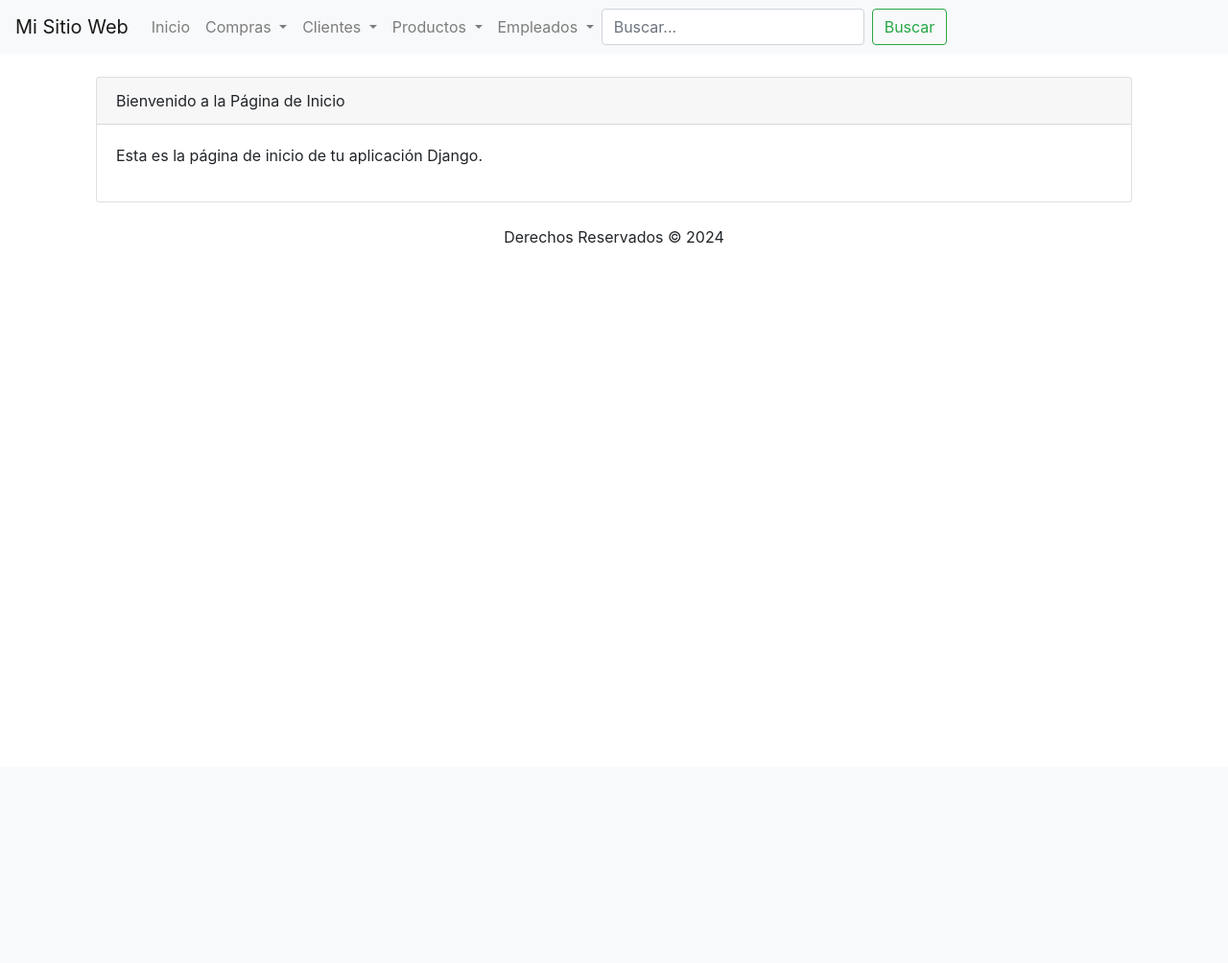
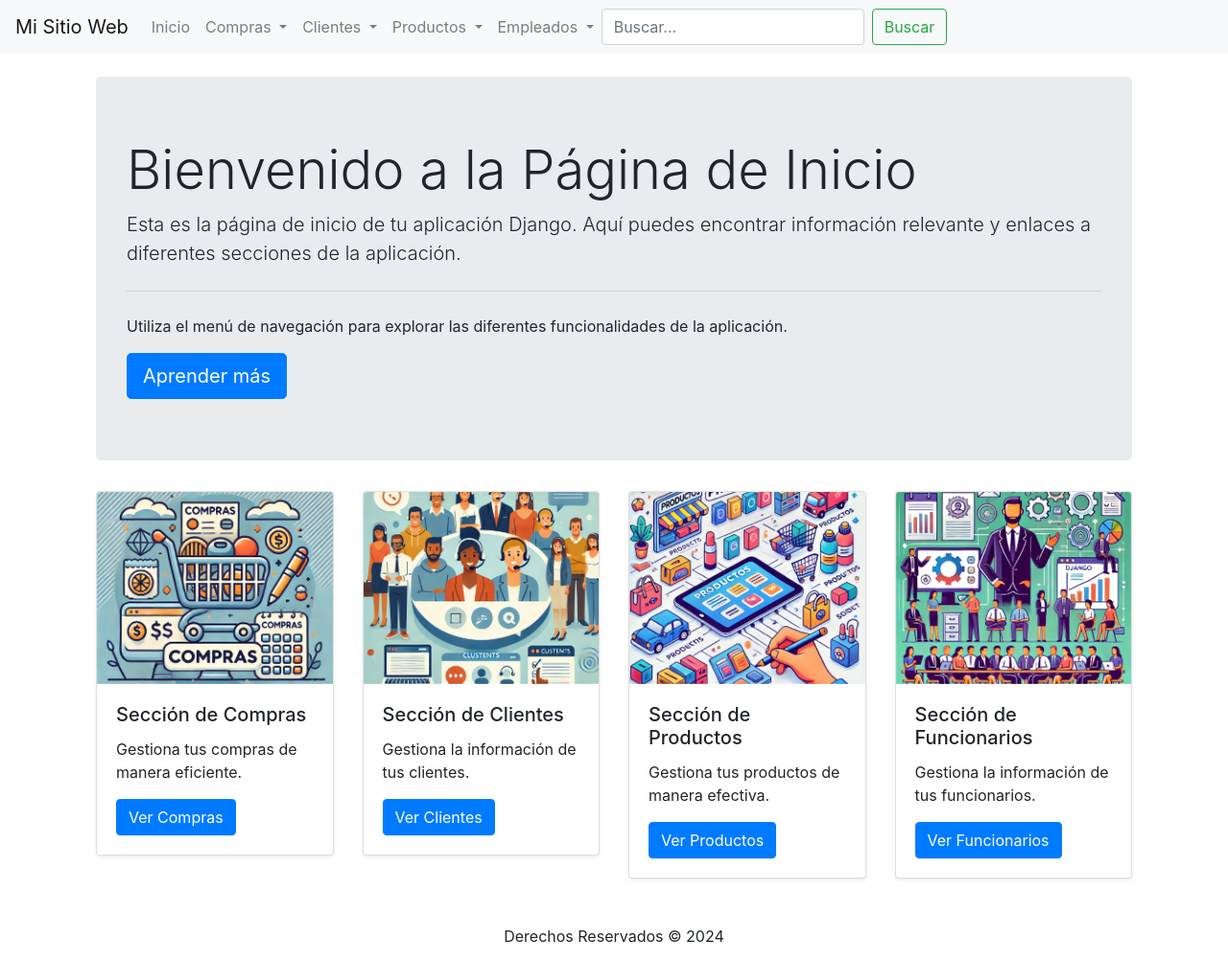
Before and after one commit to glaglere/CoderHouse_57810, a Django app: page / in a window 1280 px wide. Shown: the whole page at 96% size. Before the commit the page ends 254 px from the top, so only its background shows below. Run offline with Django 5.2, Linux system fonts and the light colour scheme; some libraries are stand-ins or nearby versions.

Commit message:
se agregan en la pagina de inicio las principales secciones para facilitar el acceso se agregan imagenes descriptivas de las mismas

```diff
--- a/tercera pre-entrega_LAGLERE/sac/sac/settings.py
+++ b/tercera pre-entrega_LAGLERE/sac/sac/settings.py
@@ -9,7 +9,7 @@ https://docs.djangoproject.com/en/5.0/topics/settings/
 For the full list of settings and their values, see
 https://docs.djangoproject.com/en/5.0/ref/settings/
 """
-
+import os
 from pathlib import Path
 
 # Build paths inside the project like this: BASE_DIR / 'subdir'.
@@ -27,6 +27,10 @@ DEBUG = True
 
 ALLOWED_HOSTS = []
 
+STATIC_URL = '/static/'
+STATICFILES_DIRS = [
+    os.path.join(BASE_DIR, 'static'),
+]
 
 # Application definition
 
--- a/tercera pre-entrega_LAGLERE/sac/webapp/templates/webapp/inicio.html
+++ b/tercera pre-entrega_LAGLERE/sac/webapp/templates/webapp/inicio.html
@@ -1,17 +1,60 @@
 <!-- templates/webapp/inicio.html -->
 
 {% extends 'webapp/base.html' %}
+{% load static %}
 
 {% block title %}Página de Inicio{% endblock %}
 
 {% block content %}
 <div class="container">
-    <div class="card">
-        <div class="card-header">
-            Bienvenido a la Página de Inicio
+    <div class="jumbotron mt-4">
+        <h1 class="display-4">Bienvenido a la Página de Inicio</h1>
+        <p class="lead">Esta es la página de inicio de tu aplicación Django. Aquí puedes encontrar información relevante y enlaces a diferentes secciones de la aplicación.</p>
+        <hr class="my-4">
+        <p>Utiliza el menú de navegación para explorar las diferentes funcionalidades de la aplicación.</p>
+        <a class="btn btn-primary btn-lg" href="#" role="button">Aprender más</a>
+    </div>
+
+    <div class="row">
+        <div class="col-md-3">
+            <div class="card mb-4 shadow-sm">
+                <img src="{% static 'images/compras.png' %}" class="card-img-top img-fluid" alt="Compras" style="height: 200px; object-fit: cover;">
+                <div class="card-body">
+                    <h5 class="card-title">Sección de Compras</h5>
+                    <p class="card-text">Gestiona tus compras de manera eficiente.</p>
+                    <a href="/compras/" class="btn btn-primary">Ver Compras</a>
+                </div>
+            </div>
         </div>
-        <div class="card-body">
-            <p>Esta es la página de inicio de tu aplicación Django.</p>
+        <div class="col-md-3">
+            <div class="card mb-4 shadow-sm">
+                <img src="{% static 'images/clientes.png' %}" class="card-img-top img-fluid" alt="Clientes" style="height: 200px; object-fit: cover;">
+                <div class="card-body">
+                    <h5 class="card-title">Sección de Clientes</h5>
+                    <p class="card-text">Gestiona la información de tus clientes.</p>
+                    <a href="/clientes/" class="btn btn-primary">Ver Clientes</a>
+                </div>
+            </div>
+        </div>
+        <div class="col-md-3">
+            <div class="card mb-4 shadow-sm">
+                <img src="{% static 'images/productos.png' %}" class="card-img-top img-fluid" alt="Productos" style="height: 200px; object-fit: cover;">
+                <div class="card-body">
+                    <h5 class="card-title">Sección de Productos</h5>
+                    <p class="card-text">Gestiona tus productos de manera efectiva.</p>
+                    <a href="/productos/" class="btn btn-primary">Ver Productos</a>
+                </div>
+            </div>
+        </div>
+        <div class="col-md-3">
+            <div class="card mb-4 shadow-sm">
+                <img src="{% static 'images/funcionarios.png' %}" class="card-img-top img-fluid" alt="Funcionarios" style="height: 200px; object-fit: cover;">
+                <div class="card-body">
+                    <h5 class="card-title">Sección de Funcionarios</h5>
+                    <p class="card-text">Gestiona la información de tus funcionarios.</p>
+                    <a href="/funcionarios/" class="btn btn-primary">Ver Funcionarios</a>
+                </div>
+            </div>
         </div>
     </div>
 </div>
```
Also changed, not shown: tercera pre-entrega_LAGLERE/sac/static/__init__.py (added), tercera pre-entrega_LAGLERE/sac/static/images/__init__.py (added), tercera pre-entrega_LAGLERE/sac/static/images/clientes.png (added), tercera pre-entrega_LAGLERE/sac/static/images/compras.png (added), tercera pre-entrega_LAGLERE/sac/static/images/funcionarios.png (added), tercera pre-entrega_LAGLERE/sac/static/images/productos.png (added).
